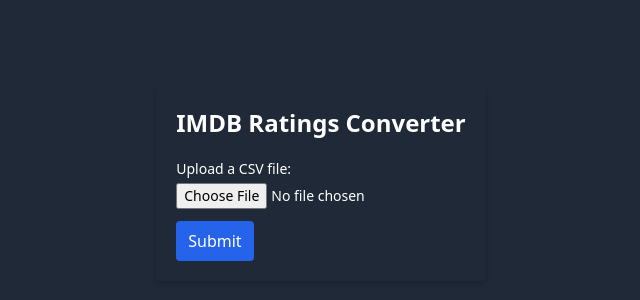
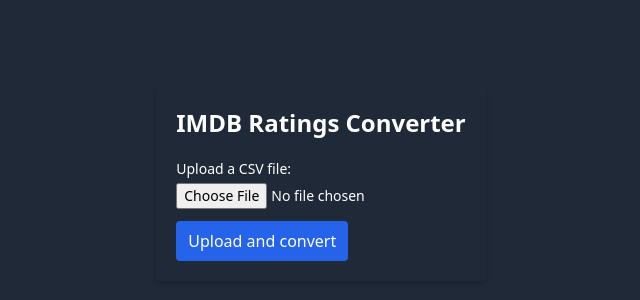
Before and after one commit to fjbarrett/imdb-ratings-to-json-browser, a Next.js app: page / in a window 1280 px wide. Shown: the part 216-516 px from the top of the page, without its empty margins (319-959 px from the left). Built offline with nearby package versions, Linux system fonts and the light colour scheme.

Commit message:
Change submit button text

```diff
--- a/src/pages/index.js
+++ b/src/pages/index.js
@@ -51,7 +51,7 @@
             type="submit"
             className="px-3 py-2 bg-blue-600 text-white rounded"
           >
-            Submit
+            Upload and convert
           </button>
         </form>
 
```
